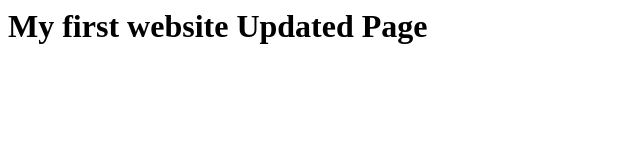
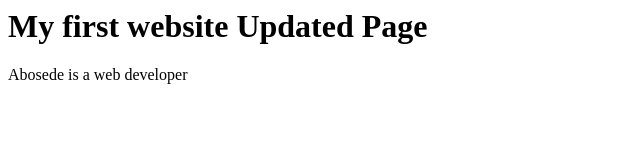
Before and after one commit to adeode123/is601-first-website, a plain HTML site: page index.html in a window 1280 px wide. Shown: the whole page, without its empty margins (0-640 px from the left). Drawn offline with Linux system fonts and the light colour scheme.

Commit message:
updated webpage

```diff
--- a/index.html
+++ b/index.html
@@ -4,6 +4,7 @@
 	</head>
 	<body>
 		<h1>My first website Updated Page </h1>
+		<p>Abosede is a web developer </p>
 	</body>
 
 </html>
```
